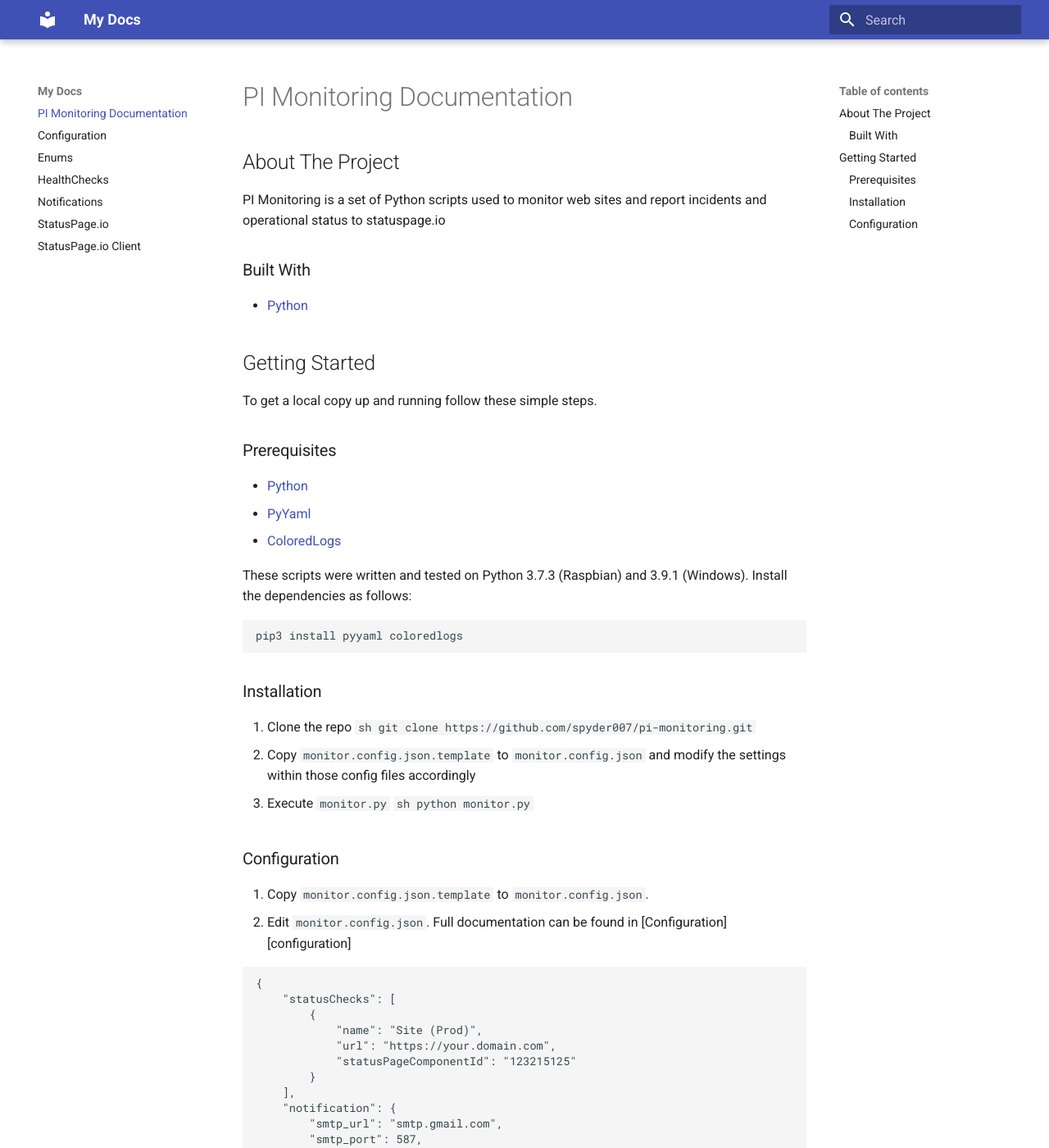
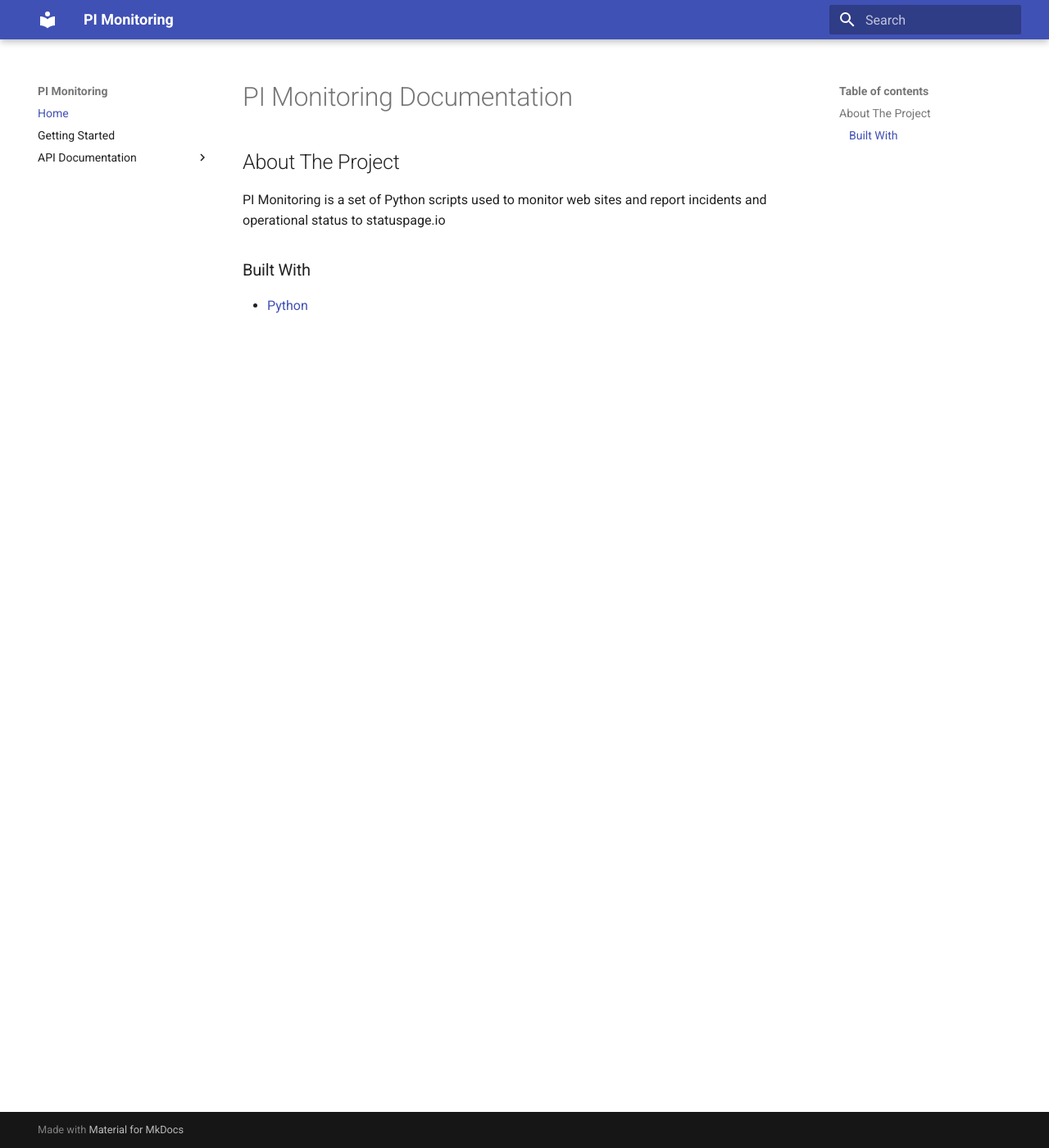
Before and after one commit to spydersoft-consulting/pi-monitor, an MkDocs documentation site: the page built from docs/index.md, in a window 1280 px wide and 1400 px high. Shown: the whole window at 82% size. Built offline with MkDocs 1.6.1 and Material for MkDocs 9.7.7, drawn with Linux system fonts in a browser that asks for light colours; some of the changed text lies outside the part shown.

Commit message:
Added additional doc content

````diff
--- a/docs/index.md
+++ b/docs/index.md
@@ -11,57 +11,3 @@
 
 
 <!-- GETTING STARTED -->
-## Getting Started
-
-To get a local copy up and running follow these simple steps.
-
-### Prerequisites
-
-* [Python](https://www.python.org/)
-* [PyYaml]()
-* [ColoredLogs]()
-
-These scripts were written and tested on Python 3.7.3 (Raspbian) and 3.9.1 (Windows).  Install the dependencies as follows:
-```sh
-pip3 install pyyaml coloredlogs
-```
-
-### Installation
-
-1. Clone the repo
-   ```sh
-   git clone https://github.com/spyder007/pi-monitoring.git
-   ```
-2. Copy `monitor.config.json.template` to `monitor.config.json` and modify the settings within those config files accordingly
-
-3. Execute `monitor.py`
-   ```sh
-   python monitor.py
-   ```
-
-### Configuration
-
-1. Copy `monitor.config.json.template` to `monitor.config.json`.
-2. Edit `monitor.config.json`.  Full documentation can be found in [Configuration][configuration]
-``` json
-{
-    "statusChecks": [
-        {
-            "name": "Site (Prod)",
-            "url": "https://your.domain.com",
-            "statusPageComponentId": "123215125"
-        }
-    ],
-    "notification": {
-        "smtp_url": "smtp.gmail.com",
-        "smtp_port": 587,
-        "smtp_sender_id": "gmail_email",
-        "smtp_sender_pass": "gmail_pass",
-        "smsEmail": "email@vtext.com"
-    },
-    "statusPage": {
-        "apiKey": "status_page_api_key",
-        "pageId": "status_page_page_id"
-    }
-}
-```
--- a/mkdocs.yml
+++ b/mkdocs.yml
@@ -1,6 +1,20 @@
-site_name: My Docs
+site_name: PI Monitoring
+site_url: https://spyder007.github.io/pi-monitoring/
+
+
+nav:
+  - Home: 'index.md'
+  - 'getting-started.md'
+  - 'API Documentation':
+    - 'api/configuration-reference.md'
+    - 'api/healthchecks-reference.md'
+    - 'api/notifications-reference.md'
+    - 'api/statuspage_io-reference.md'
+    - 'api/statuspage_io_client-reference.md'
+    - 'api/enums.md'
+
 theme:
-  name: "material"
+  name: 'material'
 
 plugins:
   - search
````
Also changed, not shown: README.md (+1 -29 lines), docs/getting-started.md (added, +54 -0 lines), docs/api/configuration-reference.md (renamed from docs/configuration-reference.md), docs/api/enums.md (renamed from docs/enums.md), docs/api/healthchecks-reference.md (renamed from docs/healthchecks-reference.md), docs/api/notifications-reference.md (renamed from docs/notifications-reference.md), docs/api/statuspage_io-reference.md (renamed from docs/statuspage_io-reference.md), docs/api/statuspage_io_client-reference.md (renamed from docs/statuspage_io_client-reference.md).
